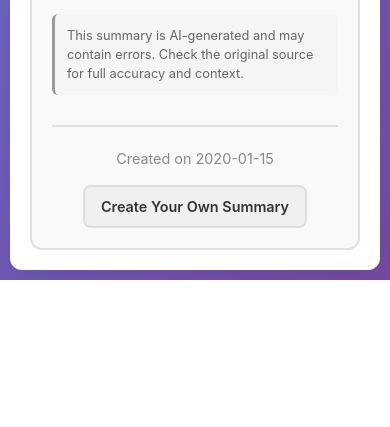
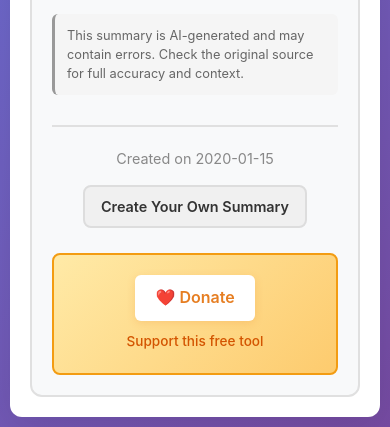
Before and after one commit to vinstercrypto/explain-this-for-kids, a Flask app: template templates/summary.html in a window 390 px wide. Shown: the part 690-1117 px from the top of the page. Before the commit the page ends 970 px from the top, so only its background shows below. Run offline with Flask 3, Linux system fonts and the light colour scheme; the template is opened without the code that fills it: most values are stand-ins (such as "Sample title", 1, 10 or a date in 2020).

Commit message:
Feature: Add configurable Donate button
Backend changes:
- Added DONATE_URL environment variable to app.py
- Updated index() and view_summary() routes to pass donate_url to templates
- Donate button only appears when DONATE_URL is set

Frontend changes:
- Added donate section to templates/index.html (after email section)
- Added donate section to templates/summary.html (after share footer)
- Conditionally renders based on donate_url being truthy
- Opens donation link in new tab with security attributes

Styling:
- Added .donate-section with warm gradient background (yellow/orange)
- Created .donate-link with white button that transitions to orange on hover
- Added .donate-text for "Support this free tool" helper text
- Responsive: smaller font sizes and padding on mobile devices

Documentation:
- Updated .env.example with DONATE_URL configuration
- Added "Optional (for donation button)" section to README.md
- Explained that button is hidden when DONATE_URL is unset

Features:
- Unobtrusive placement in footer area
- Security: target="_blank" rel="noopener noreferrer"
- Clean, friendly design with heart emoji
- No interference with existing features (MLA, disclaimer, PDF, email, share)

```diff
--- a/app.py
+++ b/app.py
@@ -33,6 +33,9 @@ SMTP_PORT = int(os.getenv('SMTP_PORT', '587'))
 SMTP_USERNAME = os.getenv('SMTP_USERNAME', '')
 SMTP_PASSWORD = os.getenv('SMTP_PASSWORD', '')
 SMTP_FROM_EMAIL = os.getenv('SMTP_FROM_EMAIL', '')
+
+# Optional donate URL
+DONATE_URL = os.getenv('DONATE_URL', '')
 
 # Database file
 DB_FILE = 'summaries.db'
@@ -532,7 +535,7 @@ def process_explanation(input_text, grade_level):
 @app.route('/')
 def index():
     """Render the main page."""
-    return render_template('index.html')
+    return render_template('index.html', donate_url=DONATE_URL)
 
 
 @app.route('/explain', methods=['POST'])
@@ -632,7 +635,7 @@ def view_summary(summary_id):
     if not summary:
         return render_template('404.html'), 404
 
-    return render_template('summary.html', summary=summary)
+    return render_template('summary.html', summary=summary, donate_url=DONATE_URL)
 
 
 @app.route('/download-pdf')
--- a/static/style.css
+++ b/static/style.css
@@ -358,6 +358,43 @@ select:focus {
     border: 1px solid #f5c6cb;
 }
 
+/* Donate Section */
+.donate-section {
+    margin-top: 25px;
+    padding: 20px;
+    text-align: center;
+    background: linear-gradient(135deg, #ffeaa7 0%, #fdcb6e 100%);
+    border-radius: 8px;
+    border: 2px solid #f39c12;
+}
+
+.donate-link {
+    display: inline-block;
+    padding: 12px 24px;
+    background: white;
+    color: #e67e22;
+    text-decoration: none;
+    font-weight: 600;
+    font-size: 1.1em;
+    border-radius: 6px;
+    transition: all 0.3s;
+    box-shadow: 0 2px 8px rgba(230, 126, 34, 0.2);
+}
+
+.donate-link:hover {
+    background: #e67e22;
+    color: white;
+    transform: translateY(-2px);
+    box-shadow: 0 4px 12px rgba(230, 126, 34, 0.3);
+}
+
+.donate-text {
+    margin-top: 10px;
+    color: #d35400;
+    font-size: 0.9em;
+    font-weight: 500;
+}
+
 /* Shared Summary Page */
 .grade-badge {
     display: inline-block;
@@ -454,6 +491,15 @@ select:focus {
         font-size: 0.8em;
     }
 
+    .donate-link {
+        font-size: 1em;
+        padding: 10px 20px;
+    }
+
+    .donate-text {
+        font-size: 0.85em;
+    }
+
     .action-buttons {
         flex-direction: column;
     }
--- a/templates/summary.html
+++ b/templates/summary.html
@@ -63,6 +63,15 @@
                 <p>Created on {{ summary.created_at[:10] }}</p>
                 <a href="/" class="btn-secondary">Create Your Own Summary</a>
             </div>
+
+            {% if donate_url %}
+            <div class="donate-section">
+                <a href="{{ donate_url }}" target="_blank" rel="noopener noreferrer" class="donate-link">
+                    ❤️ Donate
+                </a>
+                <p class="donate-text">Support this free tool</p>
+            </div>
+            {% endif %}
         </div>
     </div>
 </body>
```
Also changed, not shown: templates/index.html (+9 -0 lines), README.md, 1 other file.
